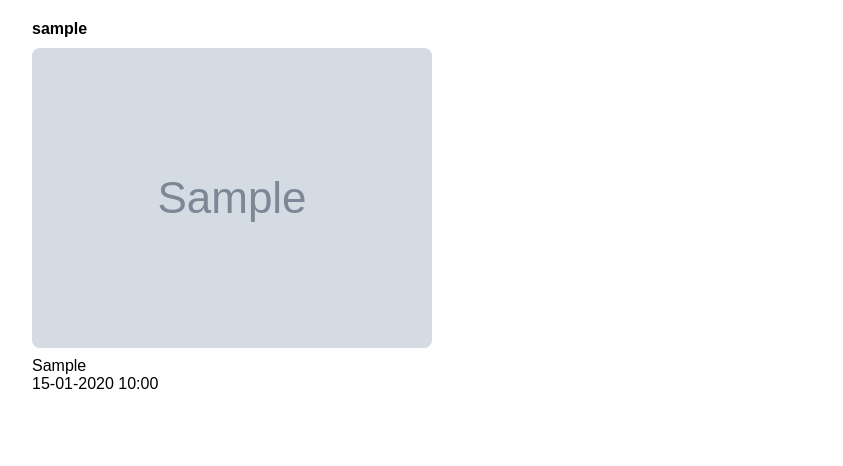
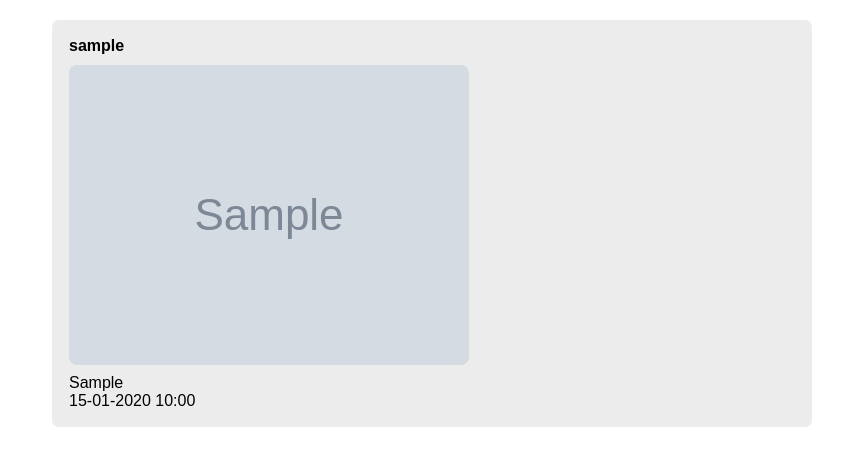
Before and after one commit to momosilly/Programs, a Flask app: page /feed in a window 1280 px wide. Shown: the part 110-576 px from the top of the page, without its empty margins (208-1051 px from the left). Run offline with Flask 3, Linux system fonts and the light colour scheme; a user stored in the database is signed in; tables that the repository leaves empty hold one stand-in row (values such as "Sample post"); grey boxes marked "Sample" are stand-in pictures.

Commit message:
improved the feed style, added python fallback if user isnt logged in

```diff
--- a/Python/Social-media/app.py
+++ b/Python/Social-media/app.py
@@ -63,7 +63,7 @@ def is_valid_password(password):
 
 @app.route('/', methods=['GET', 'POST'])
 def index():
-    return render_template("signup.html")
+    return redirect(url_for('feed'))
 
 @app.route('/signup', methods=['GET', 'POST'])
 def signup():
@@ -96,6 +96,7 @@ def signup():
     return render_template('signup.html')
 
 login_manager = LoginManager()
+login_manager.login_view = 'login'
 login_manager.init_app(app)
 
 @login_manager.user_loader
--- a/Python/Social-media/static/feed.css
+++ b/Python/Social-media/static/feed.css
@@ -23,3 +23,10 @@ header a {
 .post .caption {
     margin-top: 5px;
 }
+.post {
+    border: 2px #ececec solid;
+    margin: 20px;
+    padding: 15px;
+    background-color: #ececec;
+    border-radius: 7px;
+}
--- a/Python/Social-media/templates/profile.html
+++ b/Python/Social-media/templates/profile.html
@@ -3,6 +3,7 @@
     <head>
         <meta charset="UTF-8">
         <title>{{ user.username }}'s Profile</title>
+        <link rel="stylesheet" href="{{ url_for('static', filename='profile.css') }}">
     </head>
     <body>
         <header>
@@ -15,7 +16,7 @@
         </header>
 
         <div class="Profile-header">
-            <img src="{{ url_for('static', filename=user,profile_pic) }}" alt="Profile picture">
+            <img src="{{ url_for('static', filename='profile_pic.jpg') }}" alt="Profile picture" width="80px" height="80px">
             <div>
                 <h2>{{ user.username }}</h2>
                 <p>Joined: {{ user.created_at.strftime('%d-%m-%Y') }}</p>
```
Also changed, not shown: Python/Social-media/static/profile_pic.jpg (added).
